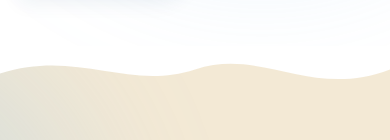
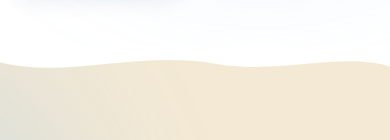
Before and after one commit to cyanidium-dev/happy-bar-grill-frontend, a Next.js app: page /uk in a window 390 px wide. Shown: the part 1904-2044 px from the top of the page. Built offline with nearby package versions, Linux system fonts and the light colour scheme.

Commit message:
updated styles

```diff
--- a/src/components/home/categories/Categories.tsx
+++ b/src/components/home/categories/Categories.tsx
@@ -15,7 +15,7 @@ export default async function Categories() {
   return (
     <Section
       background="white"
-      accent={["warm", "coolRight"]}
+      accent="coolRight"
       waveTop="beige"
     >
       <AnimatedWrapper className="flex flex-col gap-3">
--- a/src/components/home/deliveryInfo/DeliveryInfo.tsx
+++ b/src/components/home/deliveryInfo/DeliveryInfo.tsx
@@ -42,6 +42,7 @@ export default async function DeliveryInfo() {
       background="beige"
       accent="navy"
       waveTop="navy"
+      waveFlip
     >
       <div className="flex flex-col gap-8 md:mt-2 lg:flex-row lg:items-center lg:gap-12">
         <div className="flex flex-col gap-6 lg:flex-1">
@@ -59,7 +60,7 @@ export default async function DeliveryInfo() {
                 <li
                   key={row.label}
                   className={cn(
-                    "flex flex-col gap-1 rounded-lg bg-white p-4 shadow-card",
+                    "flex flex-col gap-1 rounded-tl-xl rounded-br-xl bg-white p-4 shadow-card sm:rounded-tl-2xl sm:rounded-br-2xl",
                     row.wide && "sm:col-span-2",
                   )}
                 >
--- a/src/components/home/popularDishes/PopularDishes.tsx
+++ b/src/components/home/popularDishes/PopularDishes.tsx
@@ -14,7 +14,7 @@ export default async function PopularDishes() {
   const t = await getTranslations("HomePage.popular");
 
   return (
-    <Section background="white" accent="cool" waveTop="beige">
+    <Section background="white" accent="cool" waveTop="beige" waveFlip>
       <AnimatedWrapper className="flex flex-col gap-3">
         <SectionTitle>{t("title")}</SectionTitle>
         <p className="max-w-2xl text-16reg text-graphite">{t("text")}</p>
--- a/src/components/home/promotions/Promotions.tsx
+++ b/src/components/home/promotions/Promotions.tsx
@@ -14,7 +14,7 @@ export default async function Promotions() {
   const t = await getTranslations("HomePage.promotions");
 
   return (
-    <Section background="beige" accent="coolTopCenter" waveTop="white">
+    <Section background="beige" accent="coolTopCenter" waveTop="white" waveFlip>
       <AnimatedWrapper className="flex flex-col gap-3">
         <SectionTitle>{t("title")}</SectionTitle>
         <p className="max-w-2xl text-16reg text-graphite">{t("text")}</p>
--- a/src/components/shared/Section.tsx
+++ b/src/components/shared/Section.tsx
@@ -33,6 +33,8 @@ type SectionProps = {
   accent?: Accent;
   /** Draw a wavy transition at the top, filled with the previous section's colour. */
   waveTop?: Background;
+  /** Mirror the top wave horizontally, so it doesn't repeat the previous one. */
+  waveFlip?: boolean;
   className?: string;
   /** Override inner container spacing/width when a section needs it. */
   containerClassName?: string;
@@ -50,6 +52,7 @@ export default function Section({
   background = "white",
   accent = "none",
   waveTop,
+  waveFlip,
   className,
   containerClassName,
   children,
@@ -79,7 +82,7 @@ export default function Section({
           )}
         />
       ))}
-      {waveTop && <SectionWave from={waveTop} />}
+      {waveTop && <SectionWave from={waveTop} flip={waveFlip} />}
       <div
         className={cn(
           "container relative pb-12 pt-28 md:pb-16 md:pt-32 xl:pb-24 xl:pt-40",
--- a/src/components/shared/SectionWave.tsx
+++ b/src/components/shared/SectionWave.tsx
@@ -16,12 +16,21 @@ const fills: Record<WaveColor, string> = {
  * Decorative wavy transition sitting at the top of a section, replacing the
  * hard horizontal seam between two differently-coloured sections. Full-bleed
  * and responsive via `preserveAspectRatio="none"`. Purely visual.
+ *
+ * Mobile gets its own, gentler single-curve path: at the shallow 44px band the
+ * two-hump desktop curve gets squeezed into a narrow viewport and reads as a
+ * jagged zigzag rather than a wave, so mobile uses one smooth, off-centre
+ * curve instead. `flip` mirrors the whole graphic horizontally so consecutive
+ * waves down the page don't all repeat the exact same silhouette.
  */
 export default function SectionWave({
   from,
+  flip = false,
   className,
 }: {
   from: WaveColor;
+  /** Mirror horizontally so this wave doesn't look identical to the last one. */
+  flip?: boolean;
   className?: string;
 }) {
   return (
@@ -30,6 +39,7 @@ export default function SectionWave({
       className={cn(
         "pointer-events-none absolute inset-x-0 top-0 h-[44px] md:h-[72px] xl:h-[96px]",
         fills[from],
+        flip && "-scale-x-100",
         className,
       )}
     >
@@ -37,7 +47,15 @@ export default function SectionWave({
         viewBox="0 0 1440 64"
         preserveAspectRatio="none"
         fill="currentColor"
-        className="block h-full w-full"
+        className="block h-full w-full md:hidden"
+      >
+        <path d="M0 0 H1440 V24 C1180 48 940 6 640 26 C400 42 180 8 0 30 Z" />
+      </svg>
+      <svg
+        viewBox="0 0 1440 64"
+        preserveAspectRatio="none"
+        fill="currentColor"
+        className="hidden h-full w-full md:block"
       >
         <path d="M0 0 H1440 V34 C1150 78 970 2 720 34 C470 66 290 4 0 40 Z" />
       </svg>
```
